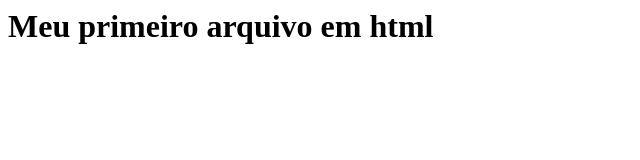
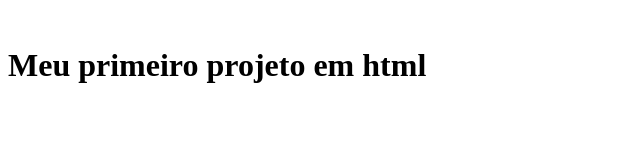
Before and after one commit to GuhhSchool/First-Repository, a plain HTML site: page index.html in a window 1280 px wide. Shown: the whole page, without its empty margins (0-640 px from the left). Drawn offline with Linux system fonts and the light colour scheme.

Commit message:
Update index.html

```diff
--- a/index.html
+++ b/index.html
@@ -1,3 +1,10 @@
 <html>
-  <h1> Meu primeiro arquivo em html </h1>
+  <head>
+    <title>Primeiro arquivo - Alura cursos</title>
+  </head>
+
+  <body style:"background-color:#181818" align:"center">
+    <br>
+    <h1>Meu primeiro projeto em html</h1>
+  </body>
 <!html>
```
